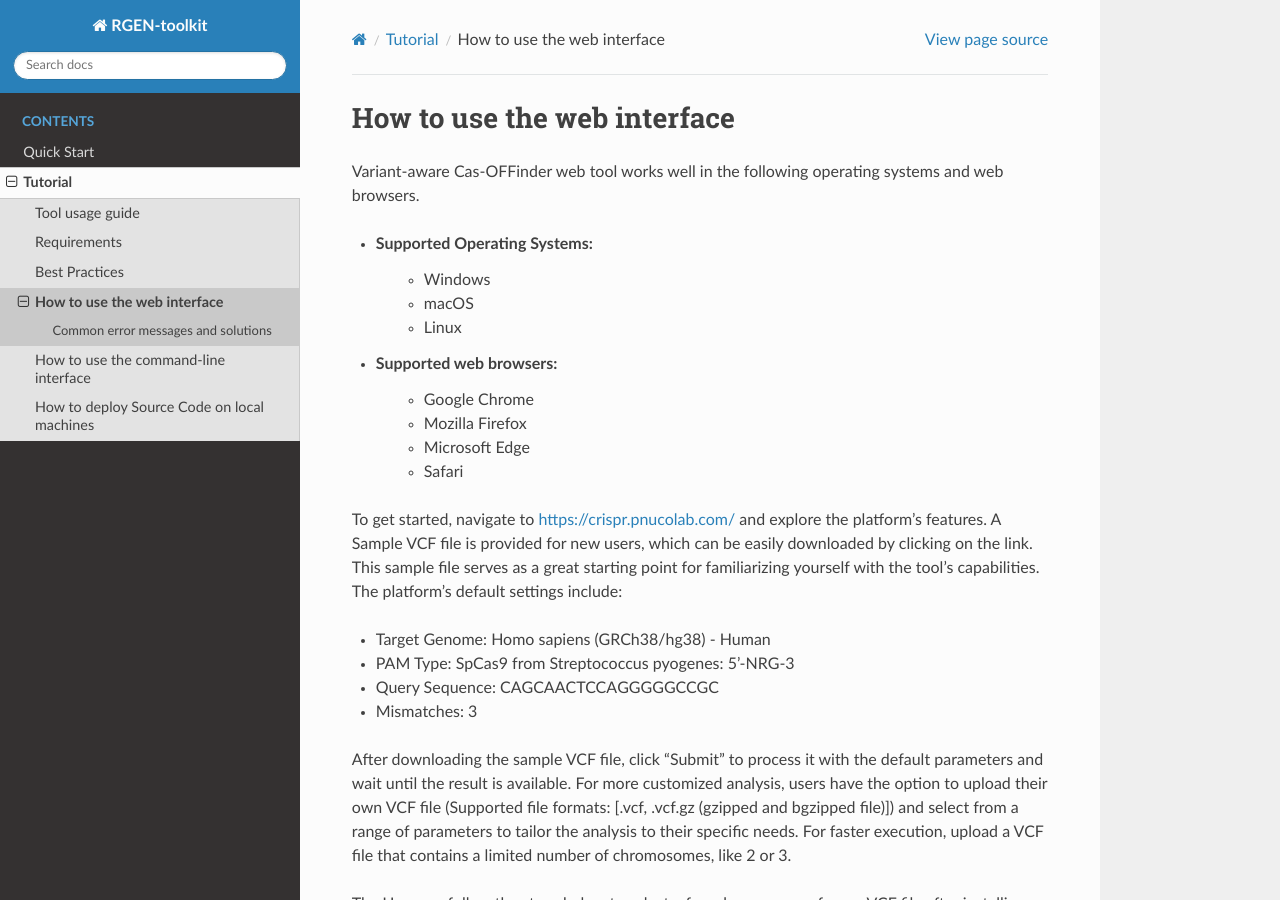
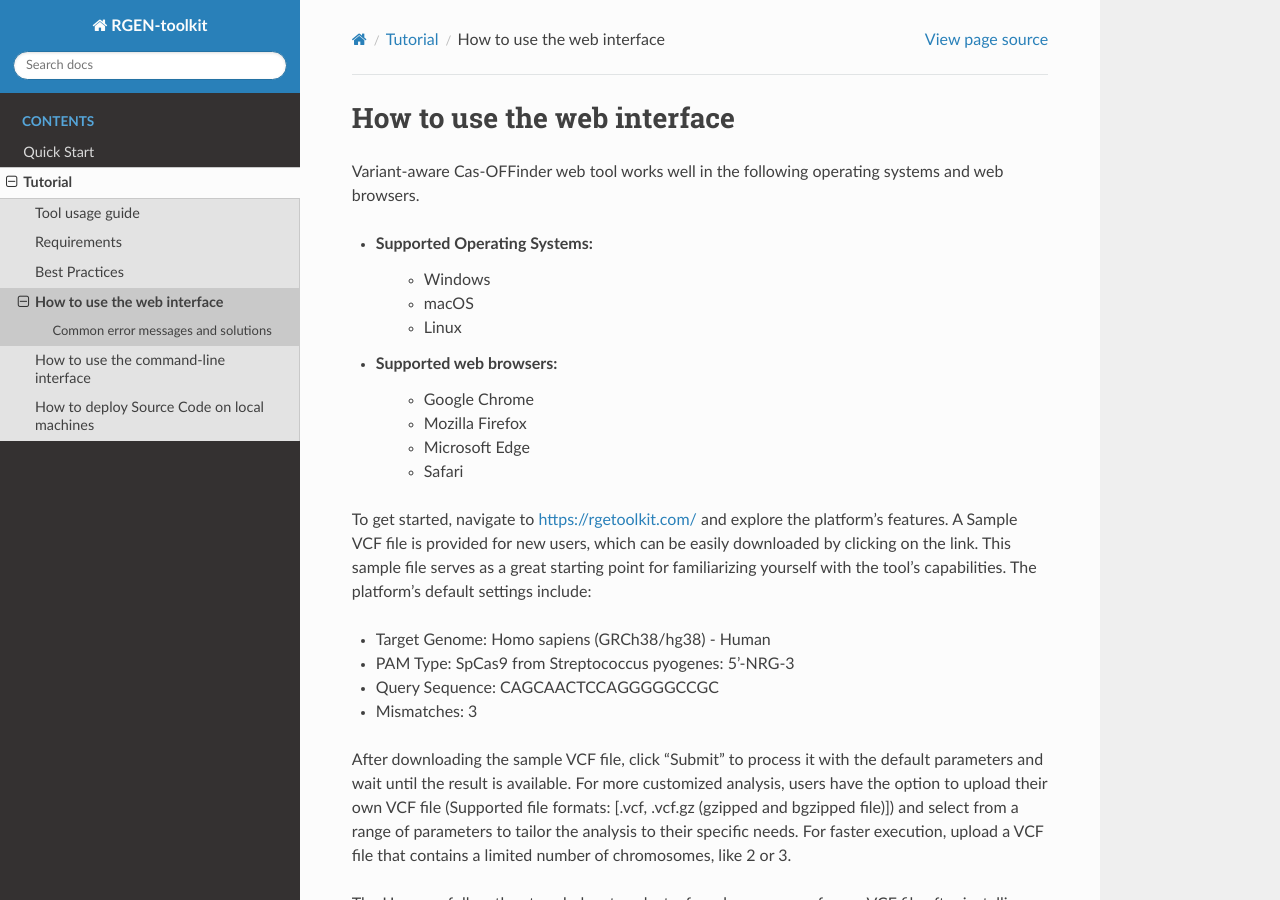
Before and after one commit to pnucolab/rgen-toolkit, a Sphinx documentation site: the page built from docs/source/userguide/04-webtool.rst, in a window 1280 px wide and 900 px high. Built offline with Sphinx 7.4.7 and the Read the Docs theme 3.1.0, drawn with Linux system fonts in a browser that asks for light colours; some of the changed lines change nothing that is shown.

Commit message:
Update webtool URL in user guide

```diff
--- a/docs/source/userguide/04-webtool.rst
+++ b/docs/source/userguide/04-webtool.rst
@@ -14,7 +14,7 @@ Variant-aware Cas-OFFinder web tool works well in the following operating system
     - Microsoft Edge
     - Safari
 
-To get started, navigate to https://crispr.pnucolab.com/ and explore the platform's features.
+To get started, navigate to https://rgetoolkit.com/ and explore the platform's features.
 A Sample VCF file is provided for new users, which can be easily downloaded by clicking on the link.
 This sample file serves as a great starting point for familiarizing yourself with the tool's capabilities.
 The platform's default settings include:
```
